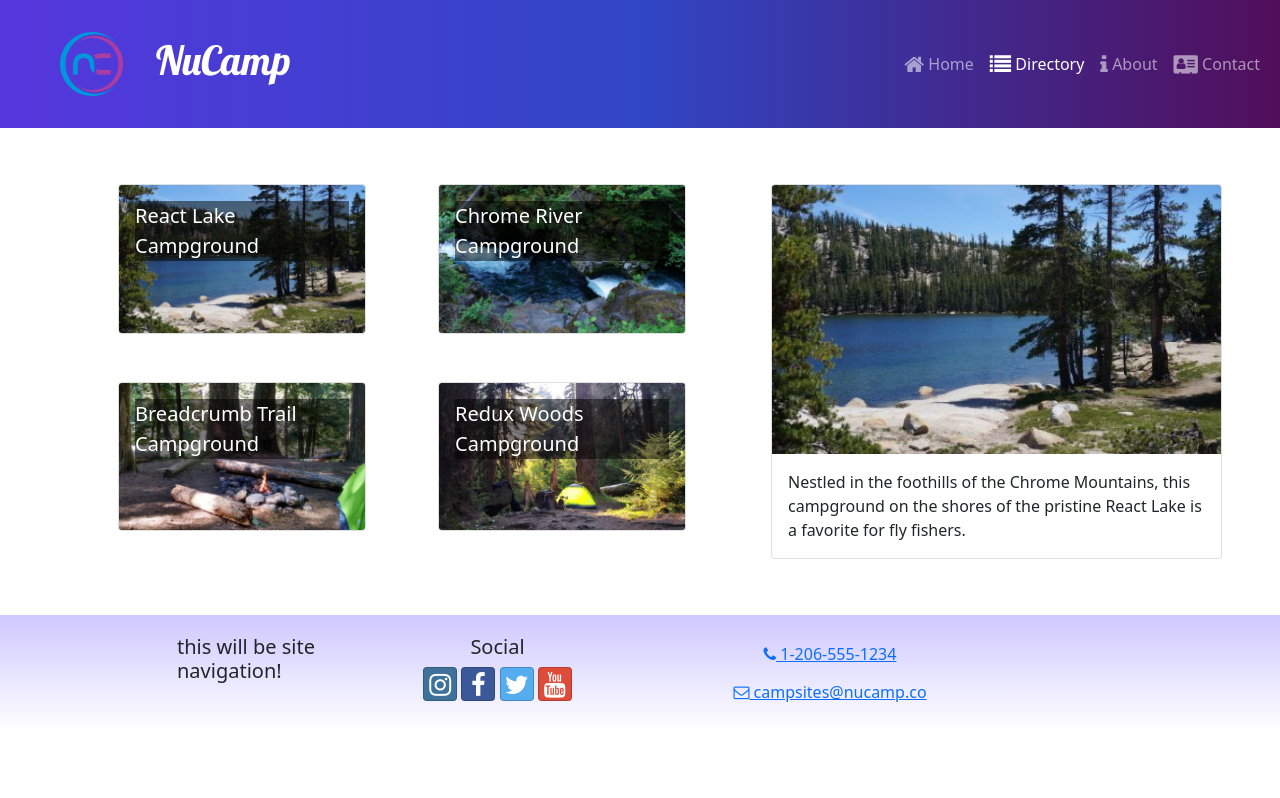
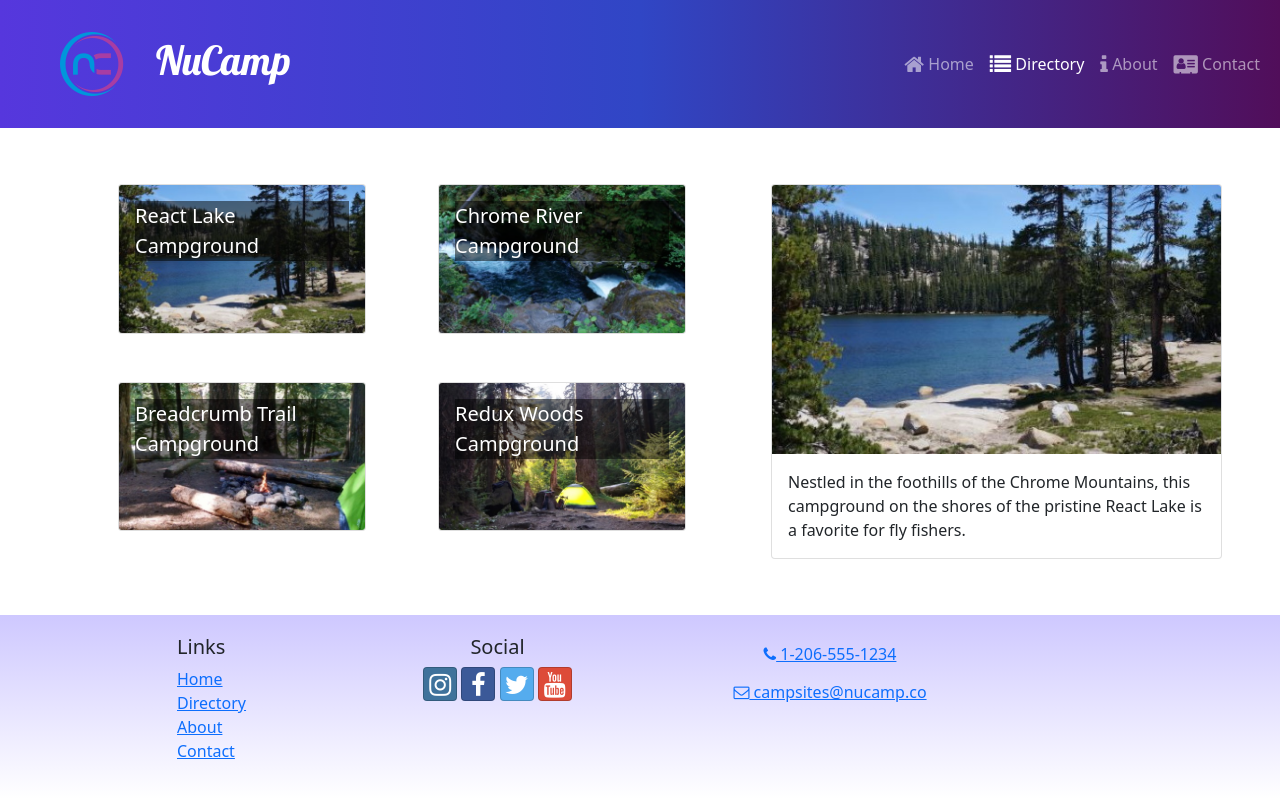
Before and after one commit to incognitosudo/nucampsite-react, a React (Create React App) app: page /directory in a window 1280 px wide. Built offline with nearby package versions, Linux system fonts and the light colour scheme.

Commit message:
added links for footer.js

```diff
--- a/src/components/Footer.js
+++ b/src/components/Footer.js
@@ -1,5 +1,5 @@
 import { Container, Row, Col } from "reactstrap";
-
+import {Link} from 'react-router-dom';
 
 //Footer arrow function component
 const Footer = () => {
@@ -8,7 +8,21 @@
             <Container>
                 <Row>
                     <Col xs={{size: 4, offset: 1}} sm='2'>
-                        <h5>this will be site navigation!</h5>
+                        <h5>Links</h5>
+                        <ul className='list-unstyled' >
+                            <li>
+                                <Link to='/' >Home</Link>
+                            </li>
+                            <li>
+                                <Link to='/directory' >Directory</Link>
+                            </li>
+                            <li>
+                                <Link to='/about' >About</Link>
+                            </li>
+                            <li>
+                                <Link to='/contact' >Contact</Link>
+                            </li>
+                        </ul>
                     </Col>
                     <Col className='text-center' xs='6' sm='3'>
                         <h5>Social</h5>
```
